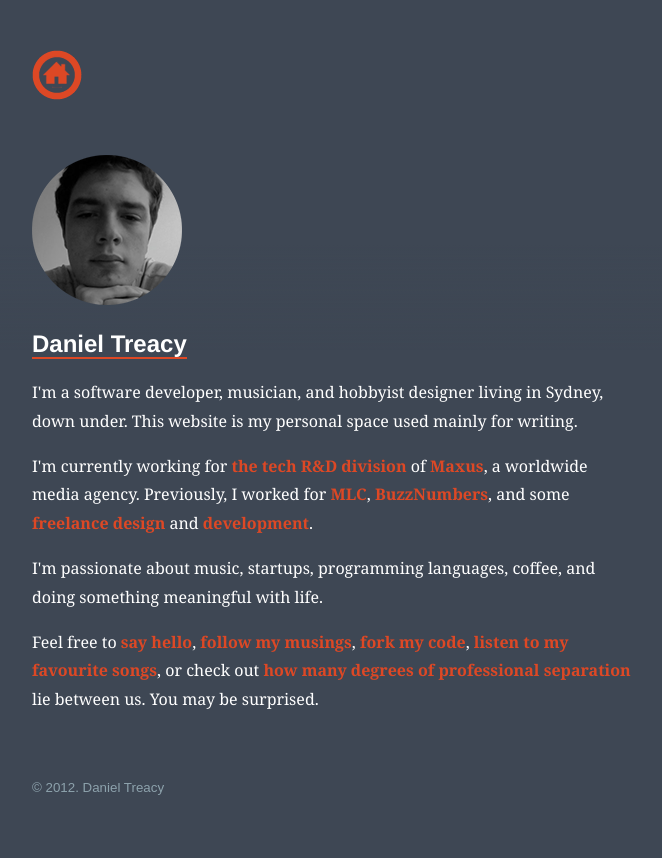
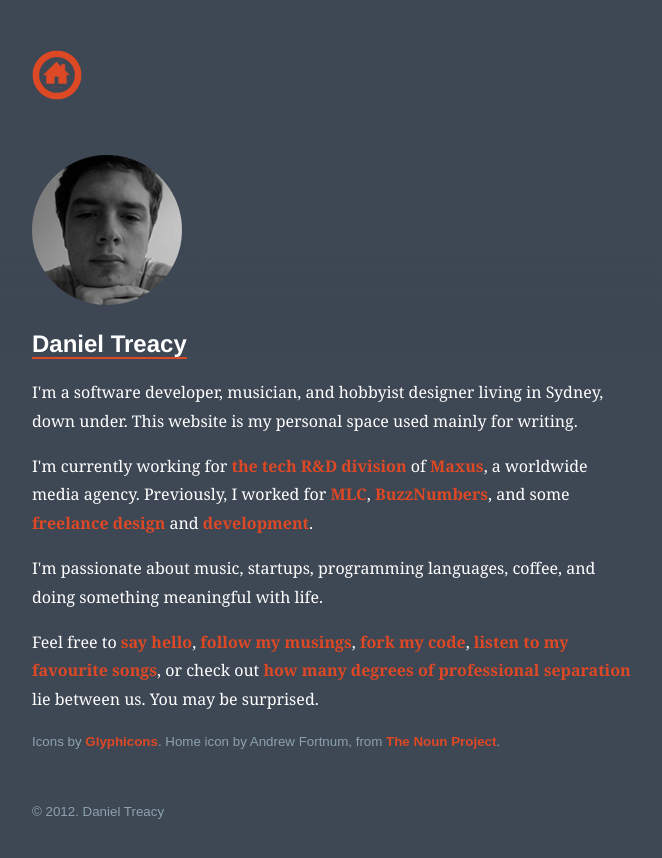
Before and after one commit to danieltreacy/danieltreacy.github.com, a Jekyll site: the page built from about.html, in a window 1280 px wide. Shown: the top 858 px of the page, without its empty margins (308-970 px from the left). Built offline with Jekyll 4.4.1, drawn with Linux system fonts in a browser that asks for light colours.

Commit message:
Removed duplicate home icons

```diff
--- a/_layouts/post.html
+++ b/_layouts/post.html
@@ -2,7 +2,6 @@
 layout: page
 ---
 <div id="article" class="post">
-  <a href="/"><img src="/images/home.png" /></a>
   <h2><a href="{{ page.url }}">{{ page.title }}</a></h2>
 
   {{ content }}
--- a/about.html
+++ b/about.html
@@ -13,4 +13,4 @@
 
 <p>Feel free to <a href="mailto:daniel@danieltreacy.com">say hello</a>, <a href="http://twitter.com/danieltreacy">follow my musings</a>, <a href="http://github.com/danieltreacy">fork my code</a>, <a href="http://www.rdio.com/people/danieltreacy/">listen to my favourite songs</a>, or check out <a href="http://au.linkedin.com/in/danieltreacy">how many degrees of professional separation</a> lie between us. You may be surprised.</p>
 
-<!--<p>Home icon by Andrew Fortnum, from The Noun Project</p>-->
+<p class="small">Icons by <a href="http://glyphicons.com/">Glyphicons</a>. Home icon by Andrew Fortnum, from <a href="http://thenounproject.com">The Noun Project</a>.</p>
```
